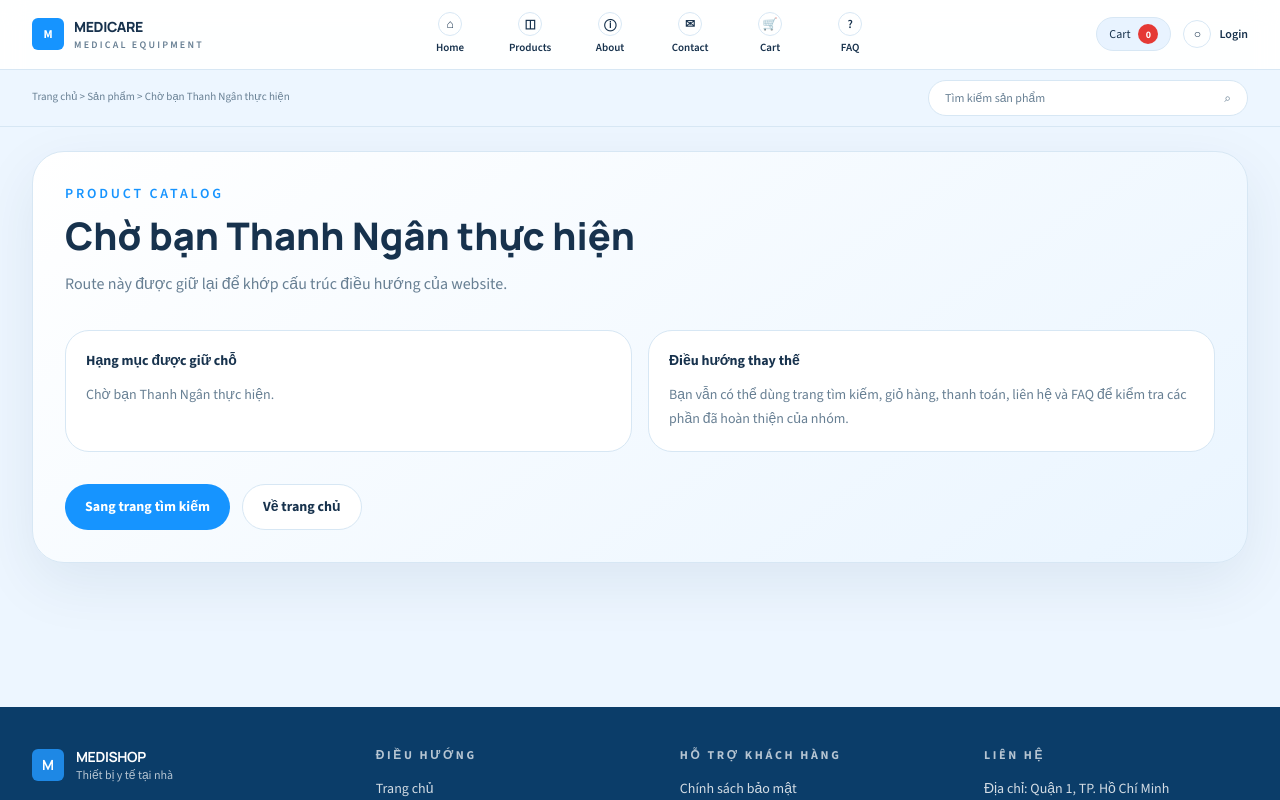
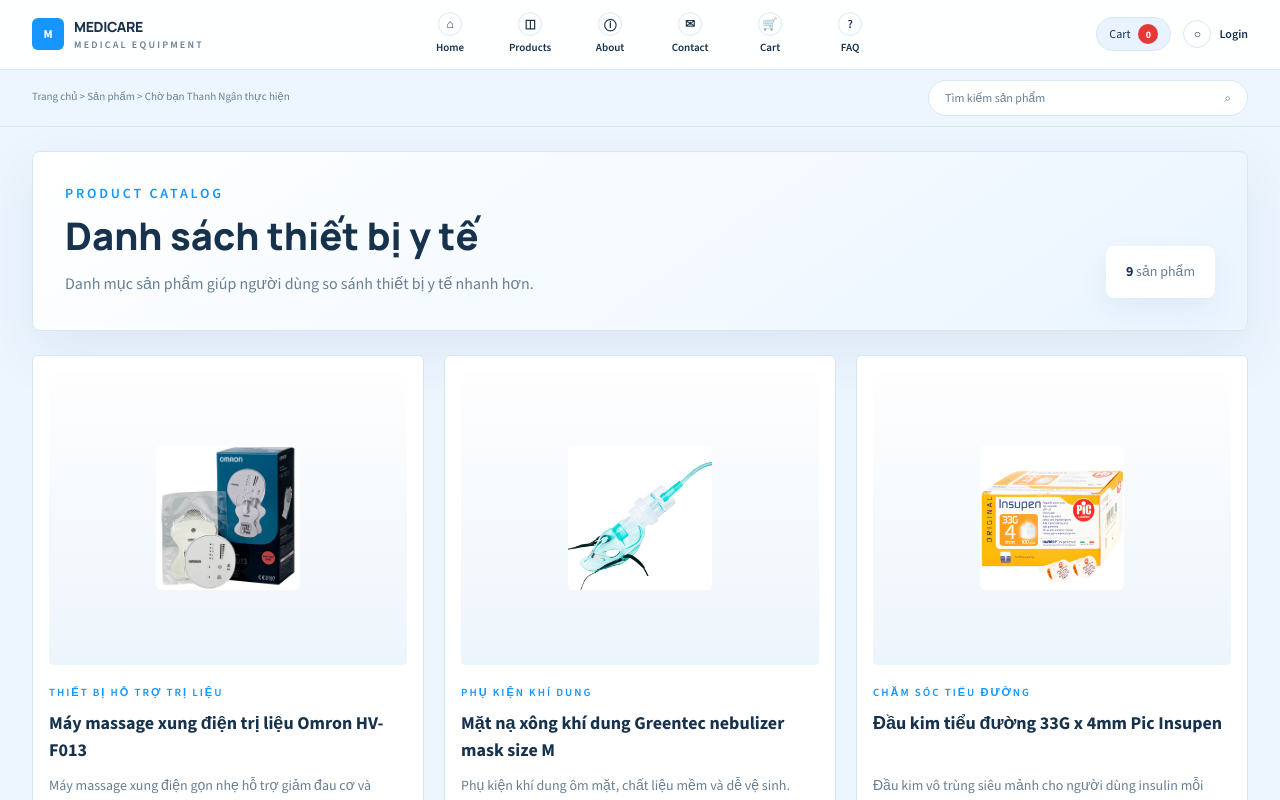
Before and after one commit to baohan24126067/nhom07_thietbiyte, a Next.js app: page /products in a window 1280 px wide. Shown: the top 800 px of the page. Built offline with nearby package versions, Linux system fonts and the light colour scheme.

Commit message:
feat: add thanh ngan catalog product grid

```diff
--- a/app/products/page.tsx
+++ b/app/products/page.tsx
@@ -1,55 +1,44 @@
-import Link from "next/link";
+import { ProductCard } from "@/components/product-card";
+import catalogProducts from "@/lib/catalog-products.json";
+import { products } from "@/lib/products";
 
 export default function ProductsPage() {
+  const visibleProducts = products.filter((product) =>
+    catalogProducts.some((catalogProduct) => catalogProduct.id === product.id),
+  );
+
   return (
     <div className="mx-auto w-full max-w-7xl px-4 pb-20 pt-6 sm:px-6 lg:px-8">
-      <section className="rounded-[32px] border border-[var(--color-line)] bg-[linear-gradient(145deg,#ffffff,#eaf5ff)] p-6 shadow-[0_20px_60px_rgba(17,57,95,0.08)] sm:p-8">
+      <section className="rounded-[8px] border border-[var(--color-line)] bg-[linear-gradient(145deg,#ffffff,#eaf5ff)] p-6 shadow-[0_20px_60px_rgba(17,57,95,0.08)] sm:p-8 motion-safe motion-rise">
         <p className="text-sm font-semibold uppercase tracking-[0.2em] text-[var(--color-brand)]">
           Product catalog
         </p>
-        <div className="mt-3">
-          <h1 className="font-display text-[38px] font-extrabold leading-none text-[var(--color-ink)]">
-            Chờ bạn Thanh Ngân thực hiện
-          </h1>
-          <p className="mt-4 max-w-3xl text-base leading-7 text-[var(--color-muted)]">
-            Route này được giữ lại để khớp cấu trúc điều hướng của website.
-          </p>
-        </div>
-
-        <div className="mt-8 grid gap-4 sm:grid-cols-2">
-          <div className="rounded-[24px] border border-[var(--color-line)] bg-white px-5 py-5">
-            <p className="text-sm font-bold text-[var(--color-ink)]">
-              Hạng mục được giữ chỗ
-            </p>
-            <p className="mt-3 text-sm leading-6 text-[var(--color-muted)]">
-              Chờ bạn Thanh Ngân thực hiện.
+        <div className="mt-3 flex flex-wrap items-end justify-between gap-4">
+          <div>
+            <h1 className="font-display text-[38px] font-extrabold leading-none text-[var(--color-ink)]">
+              Danh sách thiết bị y tế
+            </h1>
+            <p className="mt-4 max-w-3xl text-base leading-7 text-[var(--color-muted)]">
+              Danh mục sản phẩm giúp người dùng so sánh thiết bị y tế nhanh hơn.
             </p>
           </div>
-          <div className="rounded-[24px] border border-[var(--color-line)] bg-white px-5 py-5">
-            <p className="text-sm font-bold text-[var(--color-ink)]">
-              Điều hướng thay thế
-            </p>
-            <p className="mt-3 text-sm leading-6 text-[var(--color-muted)]">
-              Bạn vẫn có thể dùng trang tìm kiếm, giỏ hàng, thanh toán, liên hệ và
-              FAQ để kiểm tra các phần đã hoàn thiện của nhóm.
-            </p>
+          <div className="rounded-[8px] bg-white px-5 py-4 text-sm text-[var(--color-muted)] shadow-[0_12px_30px_rgba(17,57,95,0.06)]">
+            <strong className="text-[var(--color-ink)]">{visibleProducts.length}</strong>{" "}
+            sản phẩm
           </div>
         </div>
+      </section>
 
-        <div className="mt-8 flex flex-wrap gap-3">
-          <Link
-            href="/search"
-            className="inline-flex items-center justify-center rounded-full bg-[var(--color-brand)] px-5 py-3 text-sm font-bold text-white transition hover:bg-[var(--color-brand-deep)]"
+      <section className="mt-6 grid gap-5 md:grid-cols-2 xl:grid-cols-3">
+        {visibleProducts.map((product, index) => (
+          <div
+            key={product.id}
+            className="motion-safe motion-rise"
+            style={{ animationDelay: `${index * 70}ms` }}
           >
-            Sang trang tìm kiếm
-          </Link>
-          <Link
-            href="/"
-            className="inline-flex items-center justify-center rounded-full border border-[var(--color-line)] bg-white px-5 py-3 text-sm font-bold text-[var(--color-ink)] transition hover:border-[var(--color-brand)]"
-          >
-            Về trang chủ
-          </Link>
-        </div>
+            <ProductCard product={product} />
+          </div>
+        ))}
       </section>
     </div>
   );
```
